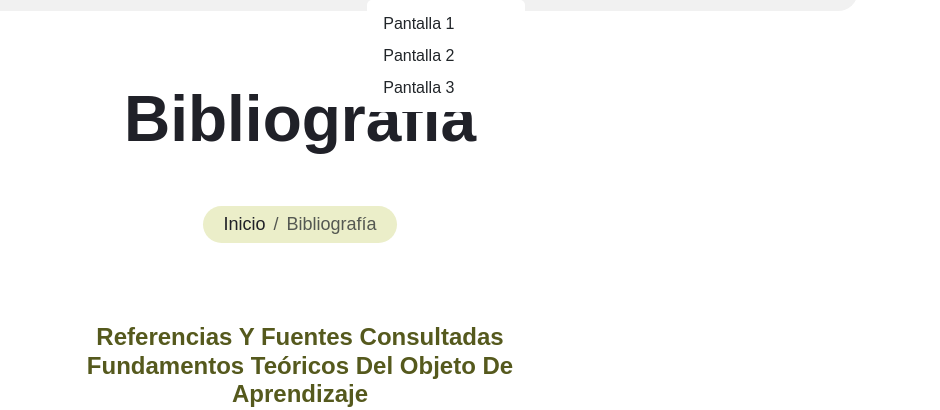
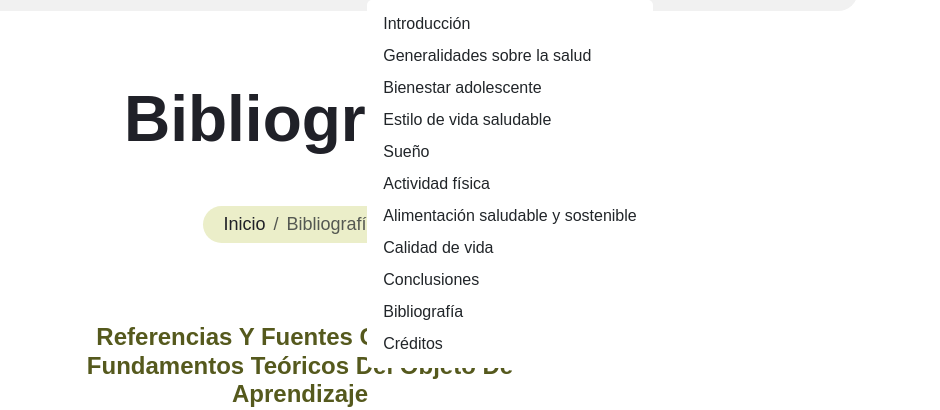
Before and after one commit to davidortuno/oa-estilo-calidad-vida, a plain HTML site: page bibliografia.html in a window 1280 px wide. Both pictures are taken after a click on the button "CONTENIDOS". Shown: the part 63-473 px from the top of the page, 340-1280 px from the left. Drawn offline with nearby package versions, Linux system fonts and the light colour scheme; a web font is replaced by a local one.

Commit message:
Contenido de menu

```diff
--- a/bibliografia.html
+++ b/bibliografia.html
@@ -38,7 +38,7 @@
 
                     <div class="d-flex align-items-center ms-auto botones-header">
                         <div class="btn-inicio">
-                            <a class="btn btn-verde-claro btn-chico" href="#!">Inicio</a>
+                            <a class="btn btn-verde-claro btn-chico" href="index.html">Inicio</a>
                         </div>
                         <div class="flex-shrink-0 dropdown">
                             <a class="btn btn-verde-obscuro btn-chico dropdown-toggle" href="#!" role="button"
@@ -46,11 +46,22 @@
                                 Contenidos
                             </a>
                             <ul class="dropdown-menu">
-                                <li><a class="dropdown-item" href="#!">Pantalla 1</a></li>
-                                <li><a class="dropdown-item" href="#!">Pantalla 2</a></li>
-                                <li><a class="dropdown-item" href="#!">Pantalla 3</a></li>
+                                <li><a class="dropdown-item" href="introduccion.html">Introducción</a></li>
+                                <li><a class="dropdown-item" href="generalidades-salud.html">Generalidades sobre la
+                                        salud</a></li>
+                                <li><a class="dropdown-item" href="bienestar-adolescente.html">Bienestar adolescente</a>
+                                </li>
+                                <li><a class="dropdown-item" href="estilo-vida-saludable.html">Estilo de vida
+                                        saludable</a></li>
+                                <li><a class="dropdown-item" href="sueno.html">Sueño</a></li>
+                                <li><a class="dropdown-item" href="actividad-fisica.html">Actividad física</a></li>
+                                <li><a class="dropdown-item" href="alimentacion-saludable-sostenible.html">Alimentación
+                                        saludable y sostenible</a></li>
+                                <li><a class="dropdown-item" href="calidad-vida.html">Calidad de vida</a></li>
+                                <li><a class="dropdown-item" href="conclusiones.html">Conclusiones</a></li>
+                                <li><a class="dropdown-item" href="bibliografia.html">Bibliografía</a></li>
+                                <li><a class="dropdown-item" href="creditos.html">Créditos</a></li>
                             </ul>
-
                         </div>
                     </div>
 
```
Also changed, not shown: creditos.html (+16 -5 lines), index.html (+16 -5 lines), introduccion.html (+16 -5 lines).
